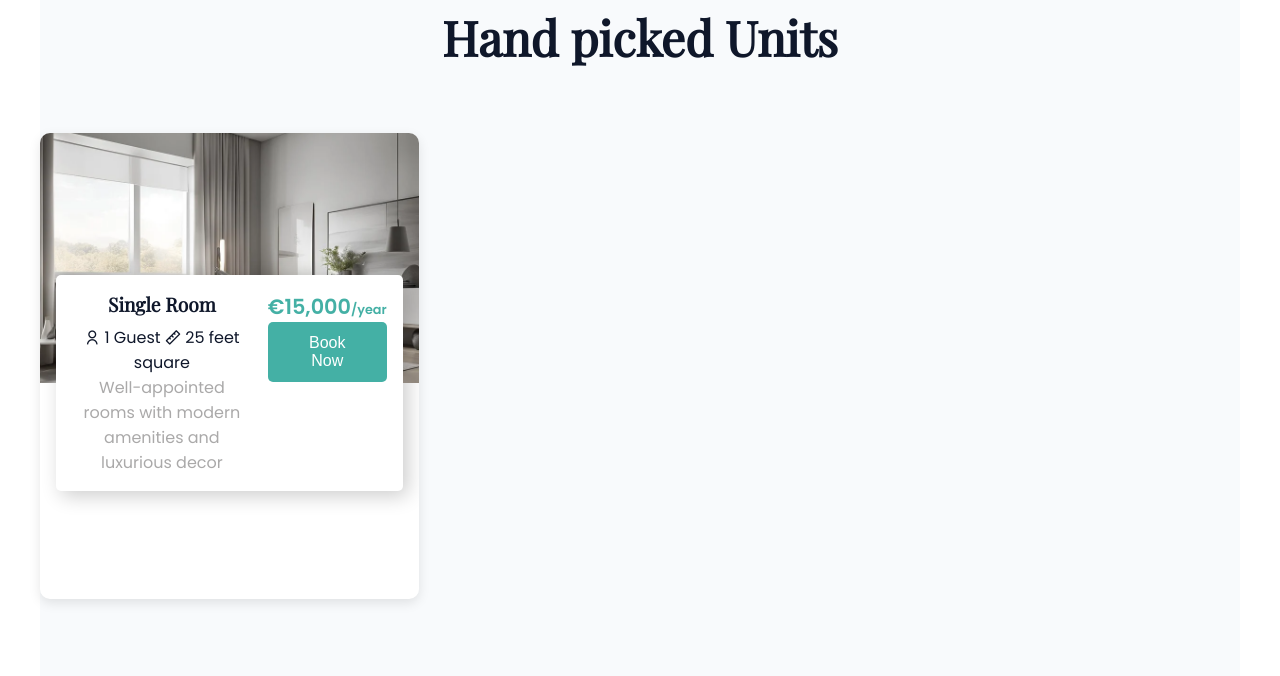
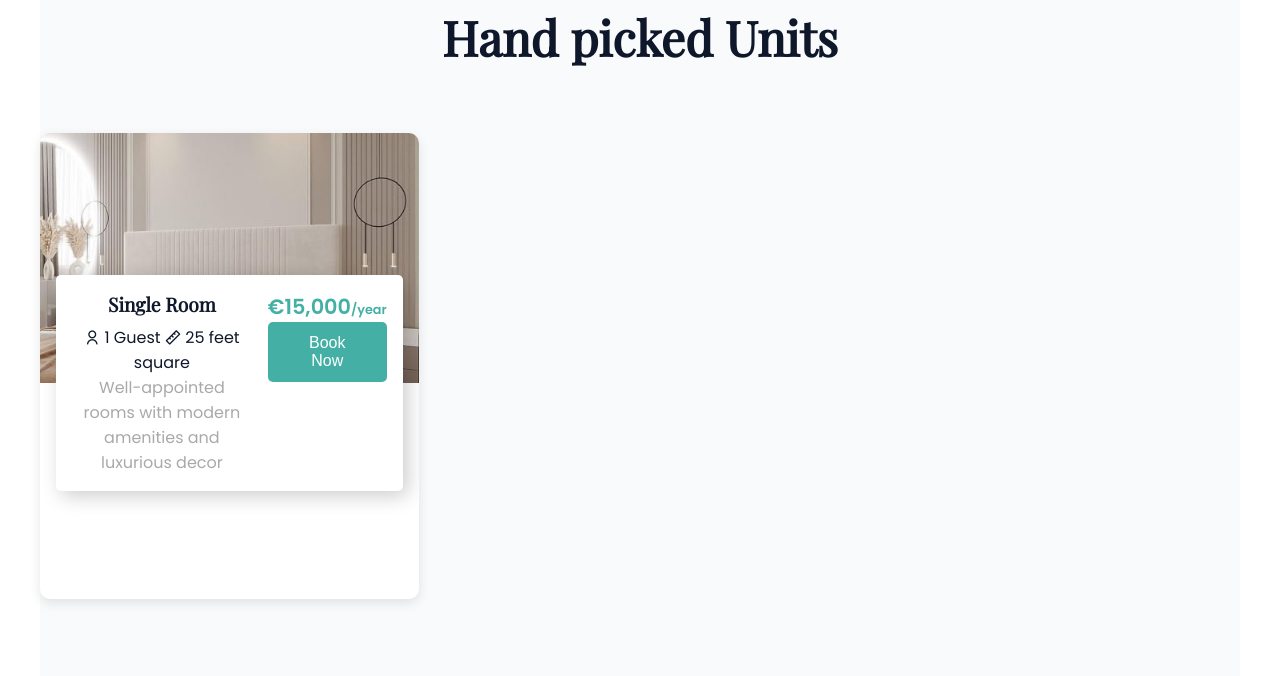
Before and after one commit to gerges15/easyrent, a website: page index.html in a window 1280 px wide. Shown: the part 2285-2961 px from the top of the page. Drawn offline with nearby package versions, Linux system fonts and the light colour scheme.

Commit message:
Fix file paths

```diff
--- a/index.html
+++ b/index.html
@@ -145,7 +145,7 @@
     <!-- Single Room -->
     <div class="room__card" data-room-id="single-room" onclick="window.location.href='single-room.html'">
       <div class="room__image-container">
-        <img src="images/تصميم-غرف-نوم-مودرن.webp" alt="Modern single bedroom" class="room__image" />
+        <img src="images/1,hrud.jpg" alt="Modern single bedroom" class="room__image" />
         <div class="room__overlay">
           <span class="room__view-btn">View Details</span>
         </div>
```
